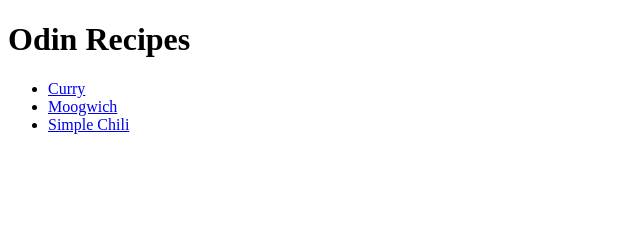
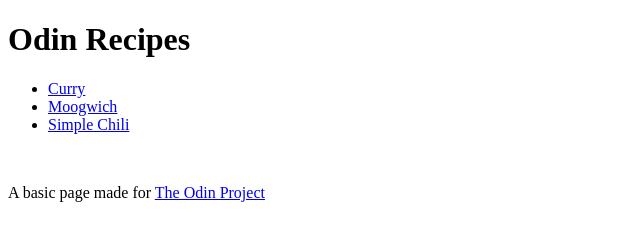
Before and after one commit to marilynroxie/odin-recipes, a plain HTML site: page index.html in a window 1280 px wide. Shown: the whole page, without its empty margins (0-640 px from the left). Drawn offline with Linux system fonts and the light colour scheme.

Commit message:
Adding link to The Odin Project

```diff
--- a/index.html
+++ b/index.html
@@ -12,5 +12,7 @@
         <li><a href="./recipes/moogwich.html">Moogwich</a></li>
         <li><a href="./recipes/simplechili.html">Simple Chili</a></li>
     </ul>
+    <br>
+    <p>A basic page made for <a href="https://www.theodinproject.com/">The Odin Project</a></p>
     </body>
 </html>
```
